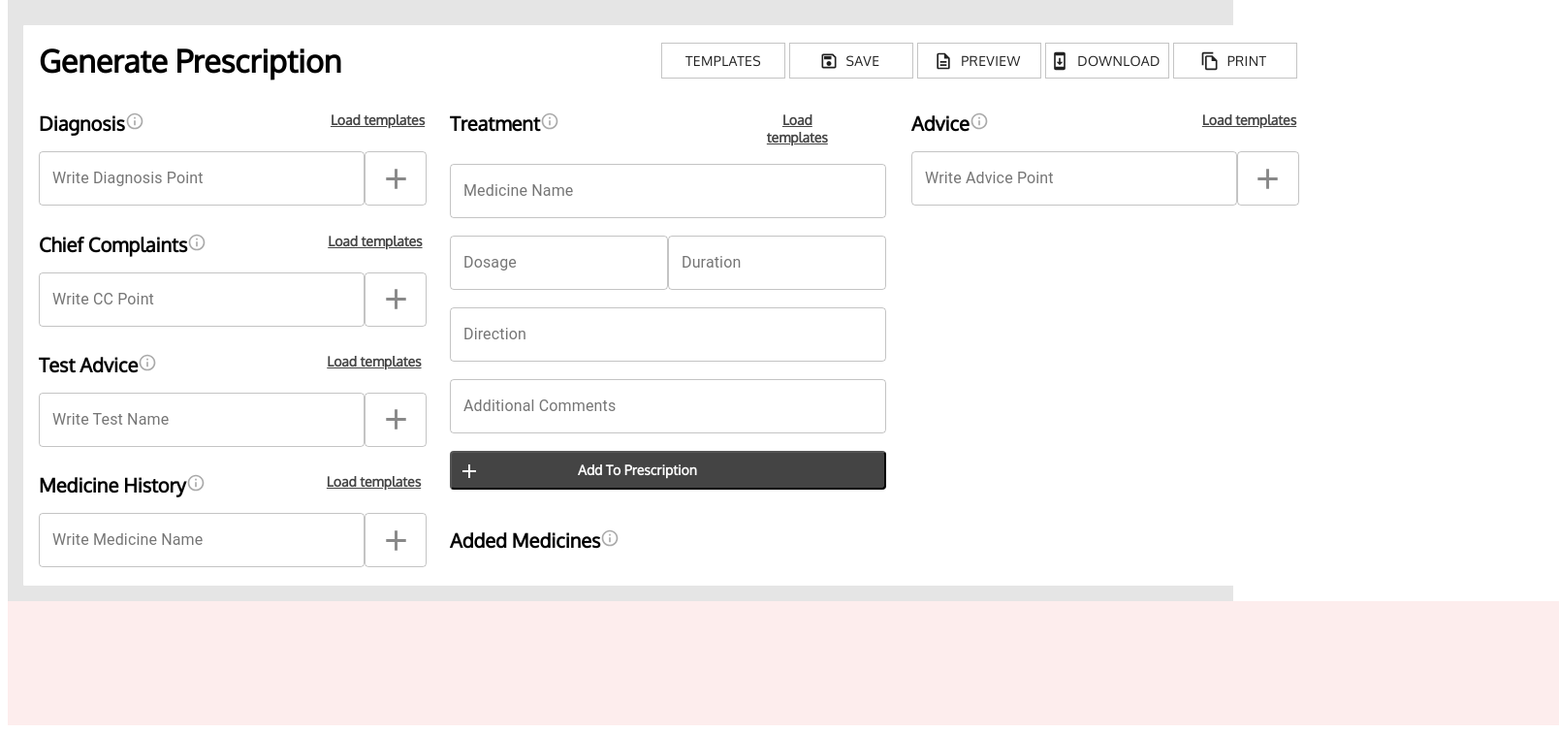
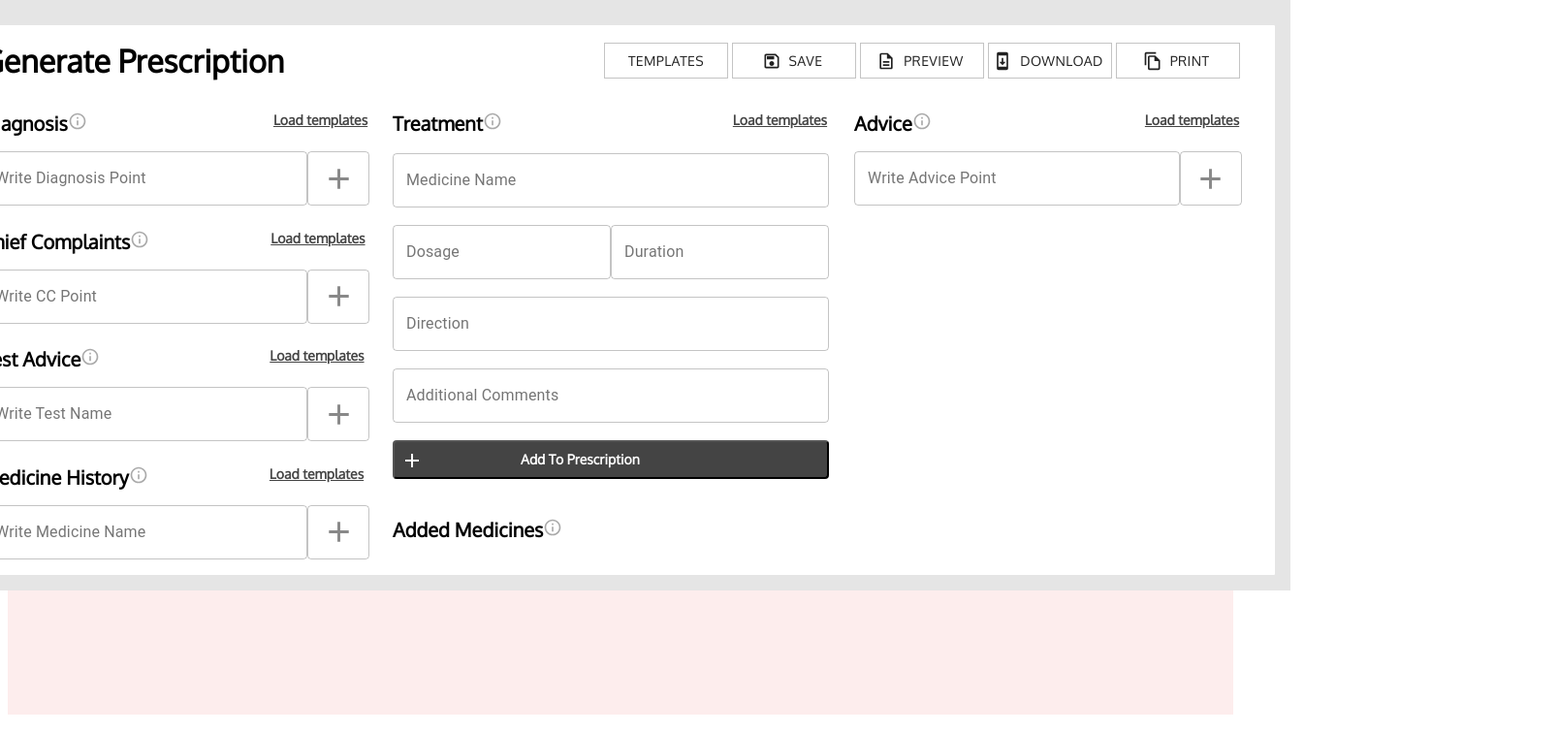
Before and after one commit to Sezaan/presc, a React (Create React App) app: page / in a window 1280 px wide. Shown: the part 349-1105 px from the top of the page at 97% size, 1608 px wide, since content can reach past the window. Built offline with nearby package versions, Linux system fonts and the light colour scheme.

Commit message:
width changed for prescription

```diff
--- a/src/pages/Prescription.js
+++ b/src/pages/Prescription.js
@@ -11,7 +11,7 @@ class Prescription extends Component {
         return (
             <div >
             <Header></Header>
-            <div style={{ background: "#E5E5E5",display:"grid",width:"fit_content"}}>
+            <div style={{ margin:"0px",background: "#E5E5E5",display:"grid",justifySelf:"center"}}>
               <ButtonList />
               <PatientInfo />
               <GeneralPrescription />
--- a/src/style.module.css
+++ b/src/style.module.css
@@ -23,7 +23,7 @@
   }
 
   .containerTreatment{
-    width: 400px;
+    width: 450px;
     /*border: 2px solid rosybrown;*/
   }
 
@@ -110,6 +110,9 @@ table,th,td{
 
 .footer{
     height: 8rem;
-    width: 100pc;
+    width: auto;
+    display: grid;
+    grid-template-columns: repeat(12,1fr);
+    grid-template-rows: repeat(3,1.5rem);
     background: rgba(232, 82, 79, 0.1);
 }
```
